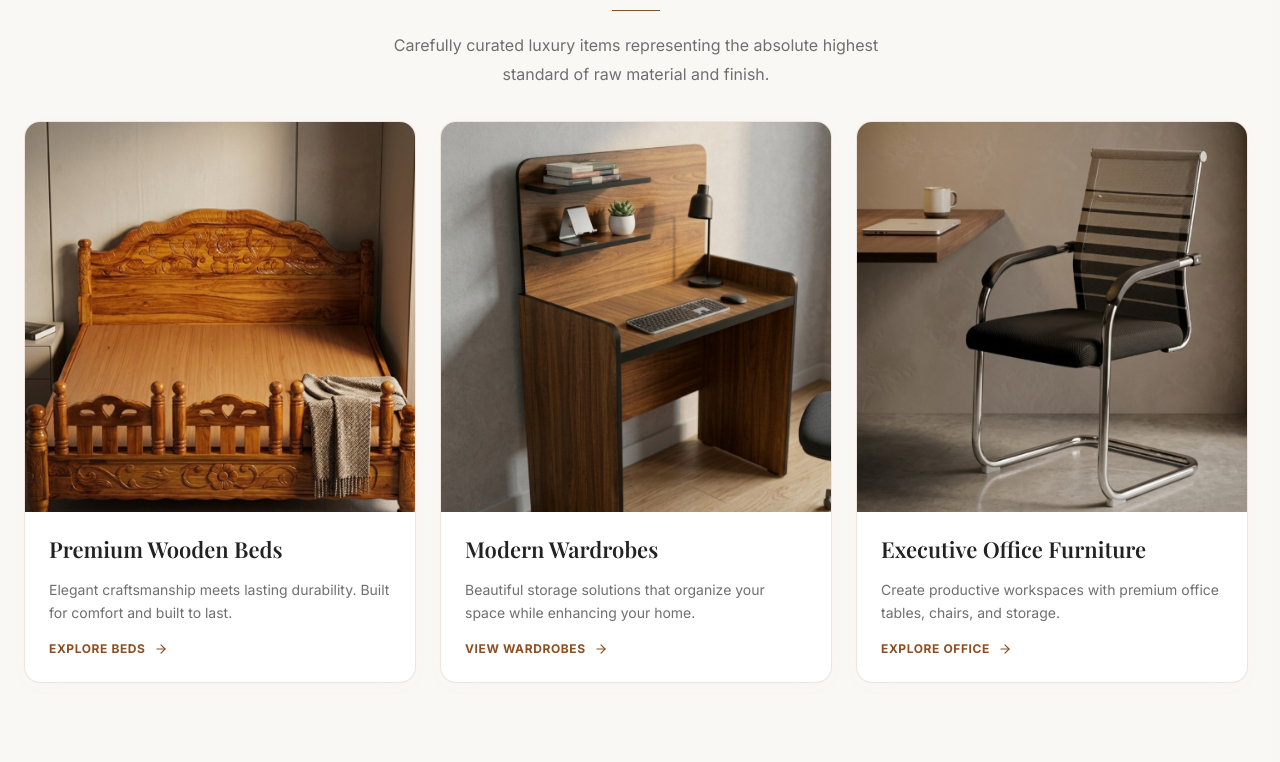
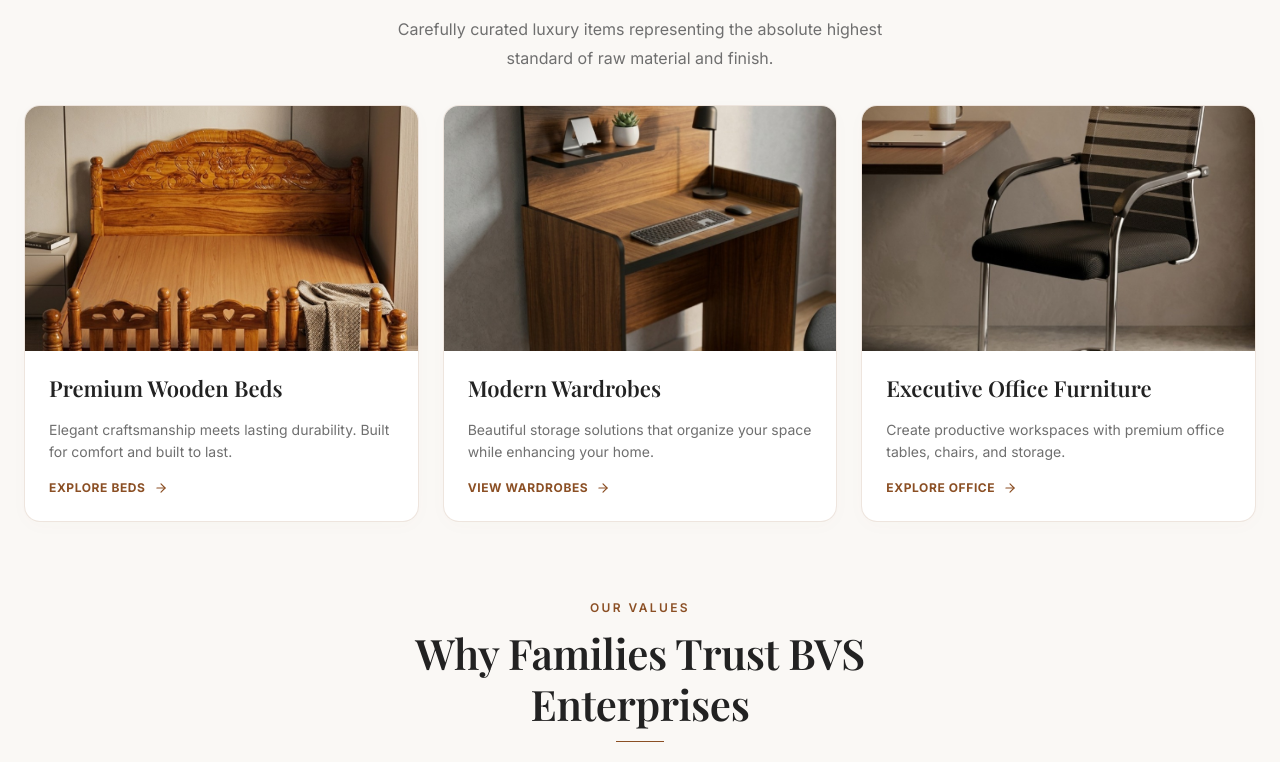
Before and after one commit to Shivanigundlapalli/bvs-enterprises-website, a React (Vite) app: page / in a window 1280 px wide. Shown: the part 2027-2789 px from the top of the page. Built offline with nearby package versions, Linux system fonts and the light colour scheme; a web font is replaced by a local one.

Commit message:
Fix mobile white bar overflow and image aspect ratios

```diff
--- a/src/components/HomeView.tsx
+++ b/src/components/HomeView.tsx
@@ -379,7 +379,7 @@ export default function HomeView({
                 window.scrollTo({ top: 0, behavior: 'smooth' });
               }}
             >
-              <div className="w-full aspect-[4/3] sm:aspect-[4/5] md:aspect-[1/1] overflow-hidden bg-[#FAF8F5] relative">
+              <div className="w-full aspect-[4/3] sm:aspect-[16/10] overflow-hidden bg-[#FAF8F5] relative">
                 <img
                   src={item.image}
                   alt={item.title}
--- a/src/index.css
+++ b/src/index.css
@@ -29,7 +29,6 @@
 
 /* Base resets & customization */
 html {
-  scrollbar-gutter: stable;
   overflow-x: hidden;
   max-width: 100vw;
 }
```
